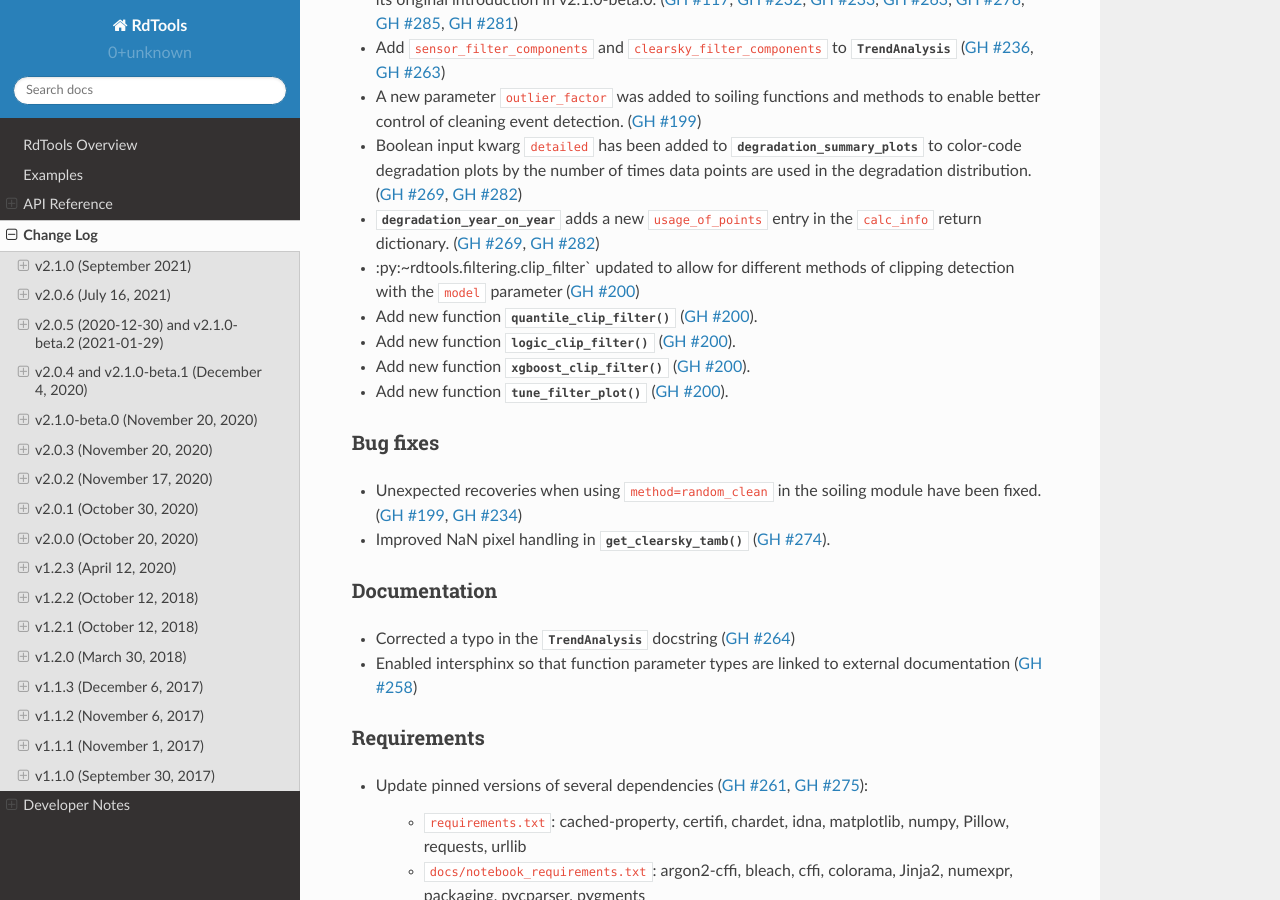
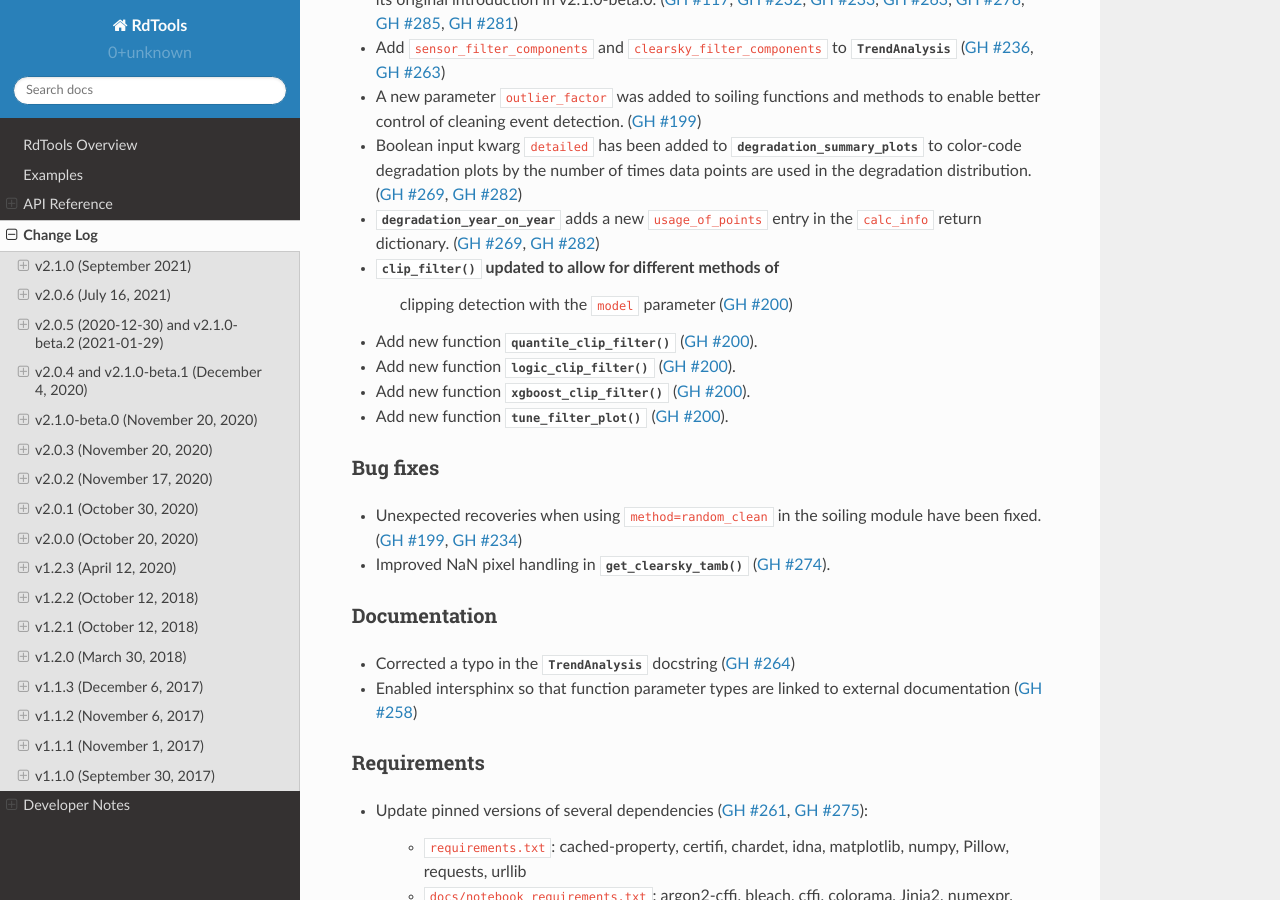
Before and after one commit to NREL/rdtools, a Sphinx documentation site: the page built from docs/sphinx/source/changelog.rst, in a window 1280 px wide and 900 px high, scrolled down 667 px. Built offline with Sphinx 7.4.7 and the Read the Docs theme 2.0.0, drawn with Linux system fonts in a browser that asks for light colours; pages that are not in the unit, such as notebooks, are missing from menus; part of the change alters nothing that is shown.

```diff
--- a/docs/sphinx/source/changelog/v2.1.0.rst
+++ b/docs/sphinx/source/changelog/v2.1.0.rst
@@ -34,8 +34,8 @@ Enhancements
 * :py:class:`~rdtools.degradation.degradation_year_on_year` adds a new
   ``usage_of_points`` entry in the ``calc_info`` return dictionary.
   (:issue:`269`, :pull:`282`)
-* :py:~rdtools.filtering.clip_filter` updated to allow for different methods of
-  clipping detection with the ``model`` parameter (:pull:`200`)
+* :py:func:`~rdtools.filtering.clip_filter` updated to allow for different methods of
+   clipping detection with the ``model`` parameter (:pull:`200`)
 * Add new function :py:func:`~rdtools.filtering.quantile_clip_filter` (:pull:`200`).
 * Add new function :py:func:`~rdtools.filtering.logic_clip_filter` (:pull:`200`).
 * Add new function :py:func:`~rdtools.filtering.xgboost_clip_filter` (:pull:`200`).
```
